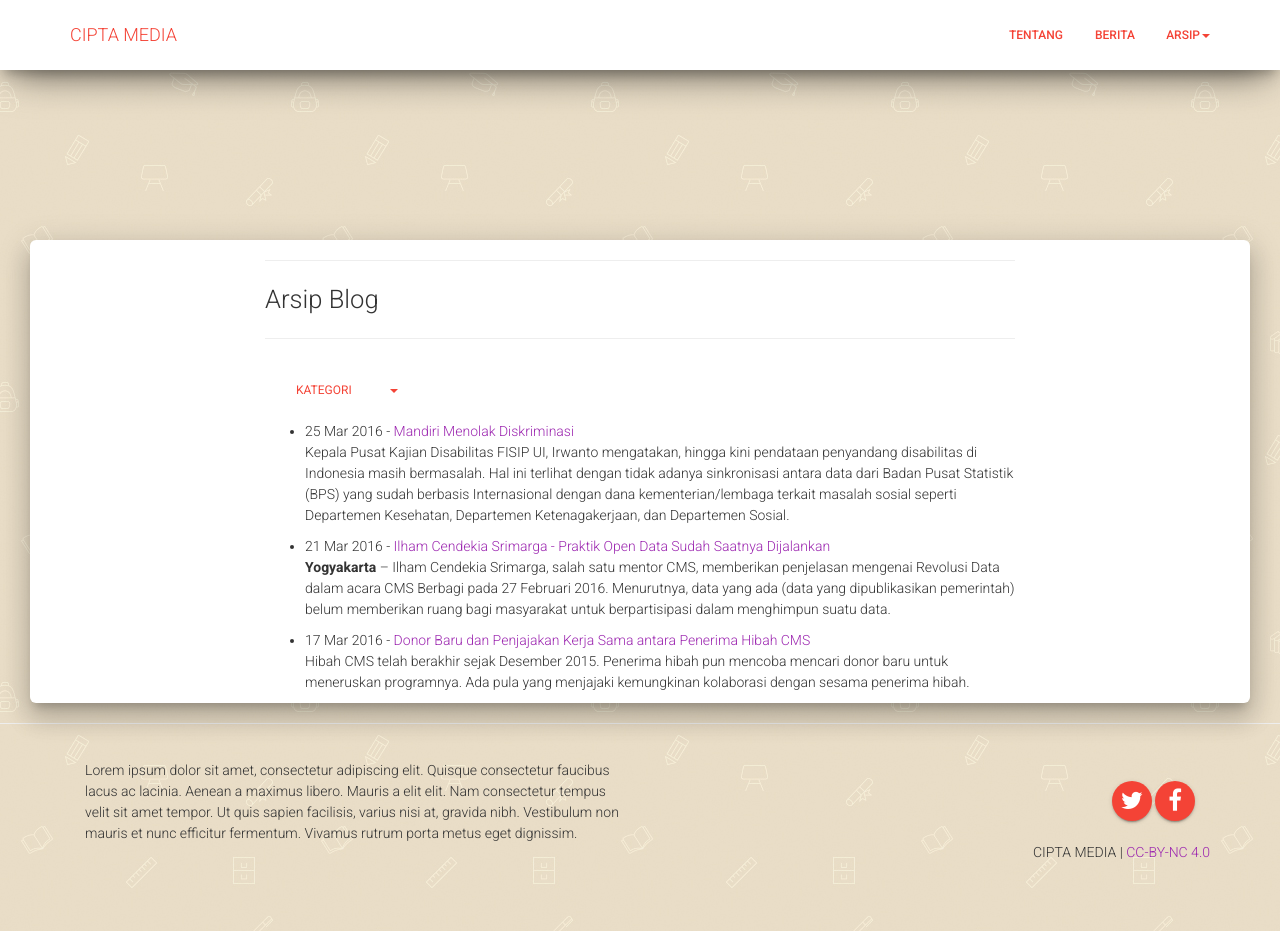
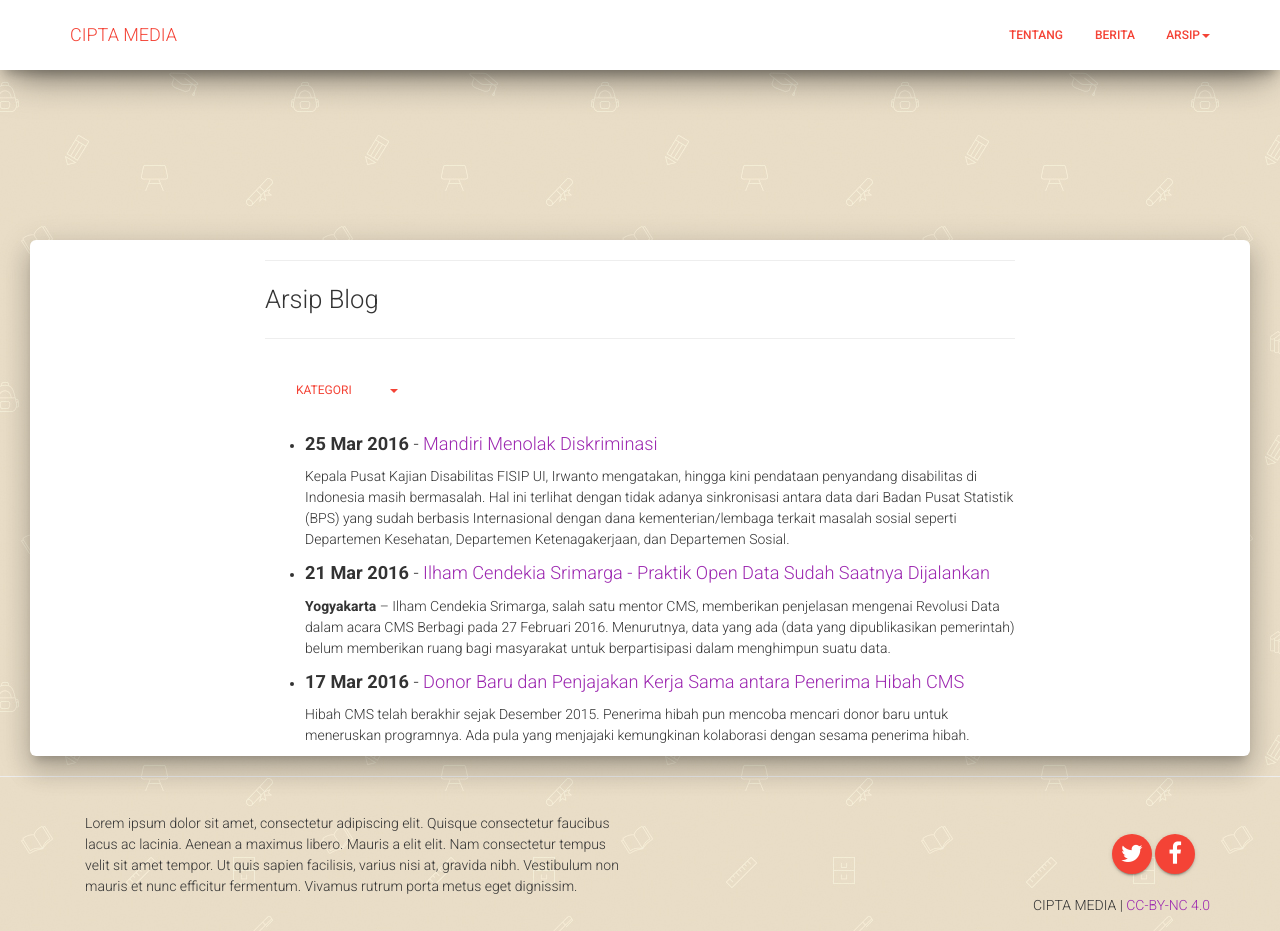
Before and after one commit to riouwa/ciptamedia.github.io, a Jekyll site: the page built from blog.md, in a window 1280 px wide and 931 px high. Built offline with Jekyll 4.4.1, drawn with Linux system fonts in a browser that asks for light colours; nearby versions of some CDN libraries.

```diff
--- a/blog.md
+++ b/blog.md
@@ -23,7 +23,7 @@ layout: main
     <div class="tab-pane active" id="all">
       <ul>
         {% for post in site.posts %}
-          <li><span>{{ post.date | date_to_string }}</span> - <a href="{{ site.baseurl }}{{ post.url }}">{{ post.title }}</a>
+          <li><h4><span><b>{{ post.date | date_to_string }}</b></span> - <a href="{{ site.baseurl }}{{ post.url }}">{{ post.title }}</a></h4>
           {{ post.excerpt }}</li>
         {% endfor %}
       </ul>
@@ -31,7 +31,7 @@ layout: main
     <div class="tab-pane" id="berita">
       <ul>
         {% for post in site.categories.Berita %}
-          <li><span>{{ post.date | date_to_string }}</span> - <a href="{{ site.baseurl }}{{ post.url }}">{{ post.title }}</a>
+          <li><h4><span><b>{{ post.date | date_to_string }}</b></span> - <a href="{{ site.baseurl }}{{ post.url }}">{{ post.title }}</a></h4>
           {{ post.excerpt }}</li>
         {% endfor %}
       </ul>
@@ -39,7 +39,7 @@ layout: main
     <div class="tab-pane" id="kajian">
       <ul>
         {% for post in site.categories.Kajian %}
-          <li><span>{{ post.date | date_to_string }}</span> - <a href="{{ site.baseurl }}{{ post.url }}">{{ post.title }}</a>
+          <li><h4><span><b>{{ post.date | date_to_string }}</b></span> - <a href="{{ site.baseurl }}{{ post.url }}">{{ post.title }}</a></h4>
           {{ post.excerpt }}</li>
         {% endfor %}
       </ul>
```
